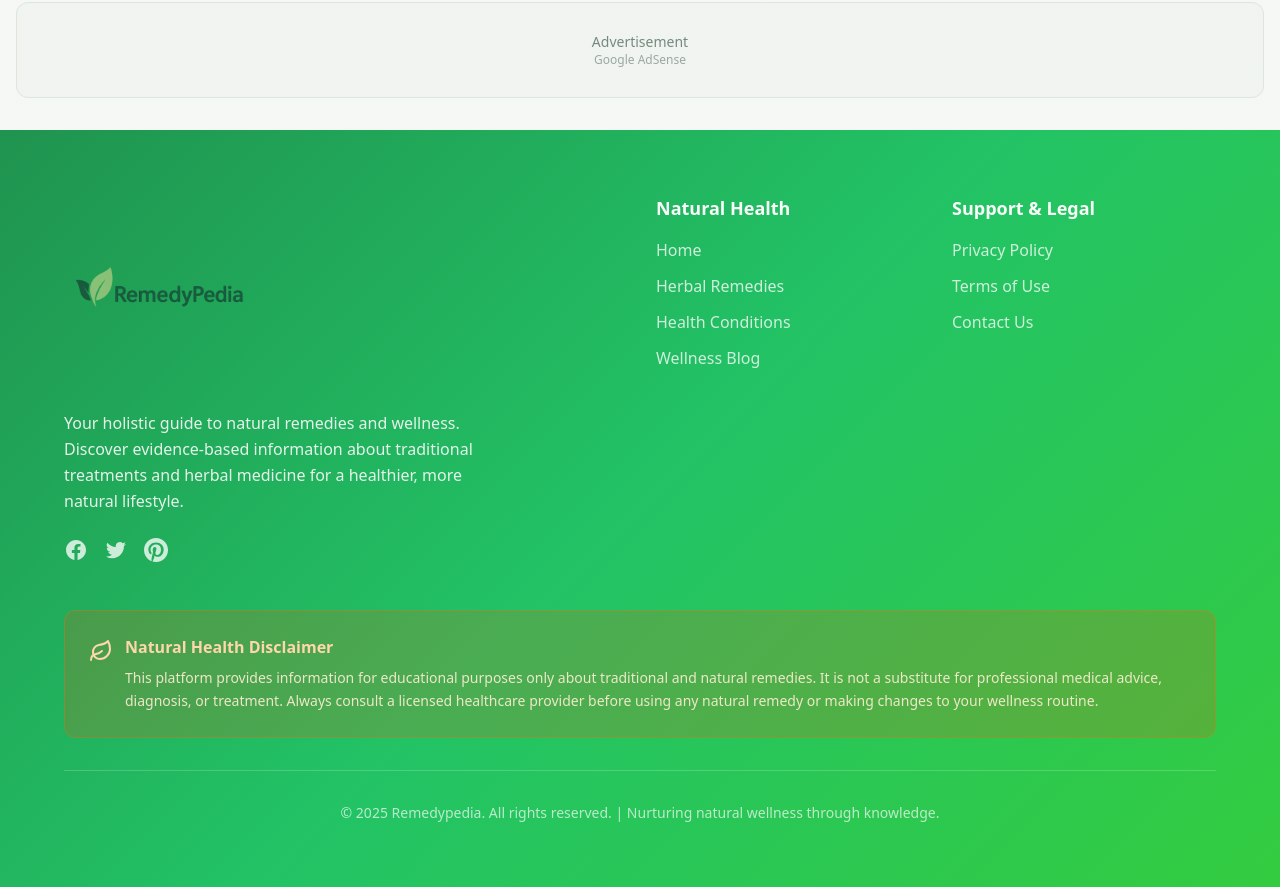
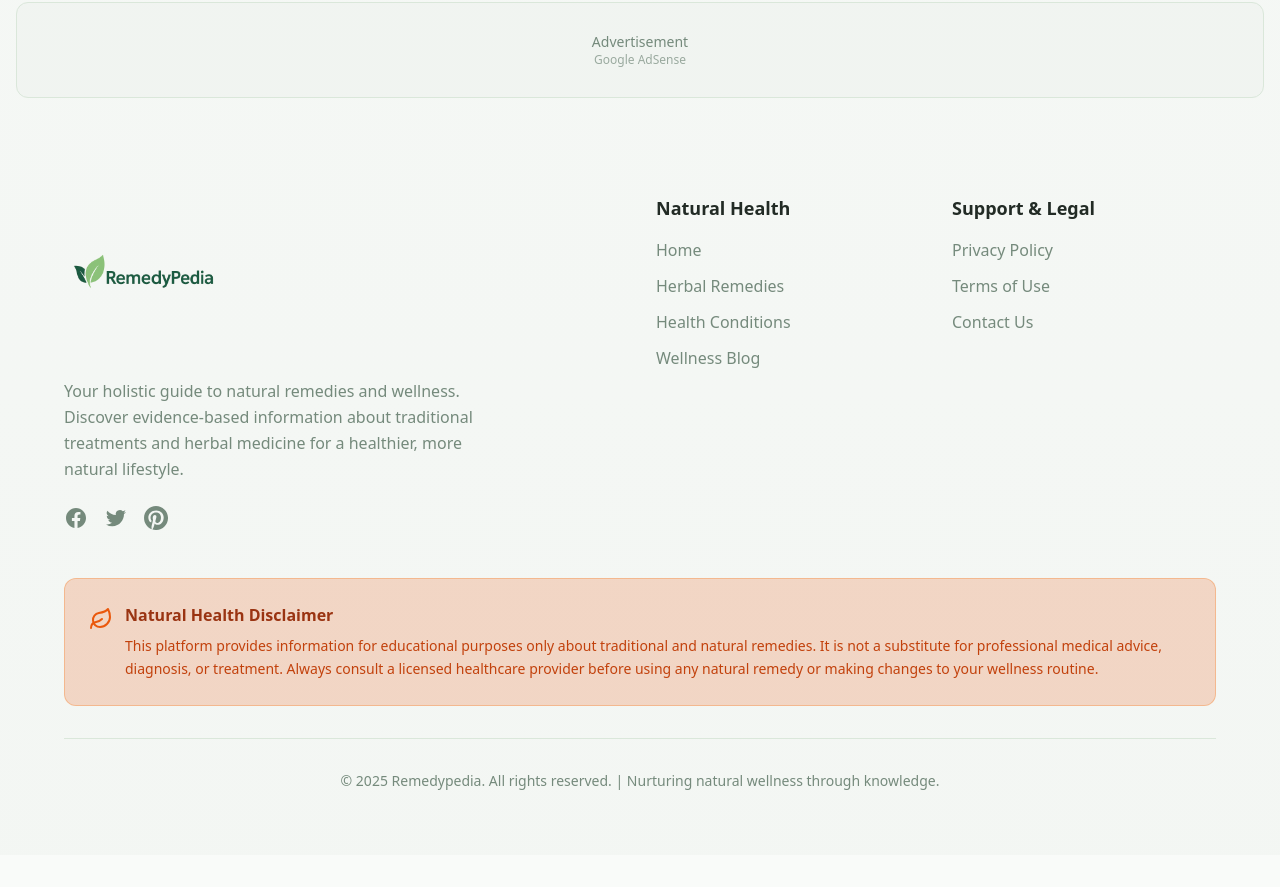
Before and after one commit to CurwinB/pedi, a React (Vite) app: page / in a window 1280 px wide. Shown: the part 2700-3587 px from the top of the page. After the commit the page ends 3555 px from the top, so only its background shows below. Built offline with nearby package versions, Linux system fonts and the light colour scheme.

Commit message:
Fix footer logo size and color
Adjusted footer logo size to match header and lightened the footer color.

```diff
--- a/src/pages/Index.tsx
+++ b/src/pages/Index.tsx
@@ -197,7 +197,7 @@ const Index = () => {
       </div>
 
       {/* Footer */}
-      <footer className="bg-gradient-hero text-primary-foreground py-16">
+      <footer className="bg-gradient-accent/40 text-foreground py-16">
         <div className="container mx-auto px-4">
           <div className="max-w-6xl mx-auto">
             <div className="grid md:grid-cols-4 gap-8 mb-12">
@@ -207,25 +207,25 @@ const Index = () => {
                   <img
                     src={logo}
                     alt="Remedypedia Logo"
-                    className="h-48 w-auto"
+                    className="h-32 lg:h-40 w-auto"
                   />
                 </div>
-                <p className="text-primary-foreground/90 leading-relaxed max-w-md">
+                <p className="text-muted-foreground leading-relaxed max-w-md">
                   Your holistic guide to natural remedies and wellness. Discover evidence-based information
                   about traditional treatments and herbal medicine for a healthier, more natural lifestyle.
                 </p>
                 <div className="flex space-x-4">
-                  <a href="#" className="text-primary-foreground/80 hover:text-primary-foreground transition-colors">
+                  <a href="#" className="text-muted-foreground hover:text-foreground transition-colors">
                     <svg className="h-6 w-6" fill="currentColor" viewBox="0 0 24 24" aria-hidden="true">
                       <path fillRule="evenodd" d="M22 12c0-5.523-4.477-10-10-10S2 6.477 2 12c0 4.991 3.657 9.128 8.438 9.878v-6.987h-2.54V12h2.54V9.797c0-2.506 1.492-3.89 3.777-3.89 1.094 0 2.238.195 2.238.195v2.46h-1.26c-1.243 0-1.63.771-1.63 1.562V12h2.773l-.443 2.89h-2.33v6.988C18.343 21.128 22 16.991 22 12z" clipRule="evenodd" />
                     </svg>
                   </a>
-                  <a href="#" className="text-primary-foreground/80 hover:text-primary-foreground transition-colors">
+                  <a href="#" className="text-muted-foreground hover:text-foreground transition-colors">
                     <svg className="h-6 w-6" fill="currentColor" viewBox="0 0 24 24" aria-hidden="true">
                       <path d="M8.29 20.251c7.547 0 11.675-6.253 11.675-11.675 0-.178 0-.355-.012-.53A8.348 8.348 0 0022 5.92a8.19 8.19 0 01-2.357.646 4.118 4.118 0 001.804-2.27 8.224 8.224 0 01-2.605.996 4.107 4.107 0 00-6.993 3.743 11.65 11.65 0 01-8.457-4.287 4.106 4.106 0 001.27 5.477A4.072 4.072 0 012.8 9.713v.052a4.105 4.105 0 003.292 4.022 4.095 4.095 0 01-1.853.07 4.108 4.108 0 003.834 2.85A8.233 8.233 0 012 18.407a11.616 11.616 0 006.29 1.84" />
                     </svg>
                   </a>
-                  <a href="#" className="text-primary-foreground/80 hover:text-primary-foreground transition-colors">
+                  <a href="#" className="text-muted-foreground hover:text-foreground transition-colors">
                     <svg className="h-6 w-6" fill="currentColor" viewBox="0 0 24 24" aria-hidden="true">
                       <path fillRule="evenodd" d="M12.017 0C5.396 0 .029 5.367.029 11.987c0 5.079 3.158 9.417 7.618 11.174-.105-.949-.199-2.403.041-3.439.219-.937 1.406-5.957 1.406-5.957s-.359-.72-.359-1.781c0-1.663.967-2.911 2.168-2.911 1.024 0 1.518.769 1.518 1.688 0 1.029-.653 2.567-.992 3.992-.285 1.193.6 2.165 1.775 2.165 2.128 0 3.768-2.245 3.768-5.487 0-2.861-2.063-4.869-5.008-4.869-3.41 0-5.409 2.562-5.409 5.199 0 1.033.394 2.143.889 2.741.098.119.112.223.085.345-.09.375-.293 1.199-.334 1.363-.053.225-.172.271-.402.164-1.495-.69-2.433-2.878-2.433-4.646 0-3.776 2.748-7.252 7.92-7.252 4.158 0 7.392 2.967 7.392 6.923 0 4.135-2.607 7.462-6.233 7.462-1.214 0-2.357-.629-2.75-1.378l-.748 2.853c-.271 1.043-1.002 2.35-1.492 3.146C9.57 23.812 10.763 24.009 12.017 24.009c6.624 0 11.99-5.367 11.99-11.988C24.007 5.367 18.641.001 12.017.001z" clipRule="evenodd" />
                     </svg>
@@ -239,25 +239,25 @@ const Index = () => {
                 <div className="space-y-3">
                   <button
                     onClick={() => navigate("/")}
-                    className="block text-primary-foreground/80 hover:text-primary-foreground transition-colors text-left"
+                    className="block text-muted-foreground hover:text-foreground transition-colors text-left"
                   >
                     Home
                   </button>
                   <button
                     onClick={() => navigate("/search?category=herbal")}
-                    className="block text-primary-foreground/80 hover:text-primary-foreground transition-colors text-left"
+                    className="block text-muted-foreground hover:text-foreground transition-colors text-left"
                   >
                     Herbal Remedies
                   </button>
                   <button
                     onClick={() => navigate("/search?category=conditions")}
-                    className="block text-primary-foreground/80 hover:text-primary-foreground transition-colors text-left"
+                    className="block text-muted-foreground hover:text-foreground transition-colors text-left"
                   >
                     Health Conditions
                   </button>
                   <button
                     onClick={() => navigate("/blog")}
-                    className="block text-primary-foreground/80 hover:text-primary-foreground transition-colors text-left"
+                    className="block text-muted-foreground hover:text-foreground transition-colors text-left"
                   >
                     Wellness Blog
                   </button>
@@ -270,19 +270,19 @@ const Index = () => {
                 <div className="space-y-3">
                   <button
                     onClick={() => navigate("/privacy")}
-                    className="block text-primary-foreground/80 hover:text-primary-foreground transition-colors text-left"
+                    className="block text-muted-foreground hover:text-foreground transition-colors text-left"
                   >
                     Privacy Policy
                   </button>
                   <button
                     onClick={() => navigate("/terms")}
-                    className="block text-primary-foreground/80 hover:text-primary-foreground transition-colors text-left"
+                    className="block text-muted-foreground hover:text-foreground transition-colors text-left"
                   >
                     Terms of Use
                   </button>
                   <button
                     onClick={() => navigate("/contact")}
-                    className="block text-primary-foreground/80 hover:text-primary-foreground transition-colors text-left"
+                    className="block text-muted-foreground hover:text-foreground transition-colors text-left"
                   >
                     Contact Us
                   </button>
@@ -293,10 +293,10 @@ const Index = () => {
             {/* Disclaimer */}
             <div className="bg-orange-600/20 rounded-xl p-6 mb-8 border border-orange-500/30">
               <div className="flex items-start space-x-3">
-                <Leaf className="h-6 w-6 text-orange-200 mt-1 flex-shrink-0" />
+                <Leaf className="h-6 w-6 text-orange-600 mt-1 flex-shrink-0" />
                 <div>
-                  <h4 className="font-semibold text-orange-200 mb-2">Natural Health Disclaimer</h4>
-                  <p className="text-orange-100/90 text-sm leading-relaxed">
+                  <h4 className="font-semibold text-orange-800 mb-2">Natural Health Disclaimer</h4>
+                  <p className="text-orange-700 text-sm leading-relaxed">
                     This platform provides information for educational purposes only about traditional and
                     natural remedies. It is not a substitute for professional medical advice, diagnosis, or
                     treatment. Always consult a licensed healthcare provider before using any natural remedy or
@@ -307,8 +307,8 @@ const Index = () => {
             </div>
 
             {/* Copyright */}
-            <div className="pt-8 border-t border-primary-foreground/20 text-center">
-              <p className="text-sm text-primary-foreground/70">
+            <div className="pt-8 border-t border-border text-center">
+              <p className="text-sm text-muted-foreground">
                 © 2025 Remedypedia. All rights reserved. | Nurturing natural wellness through knowledge.
               </p>
             </div>
```
